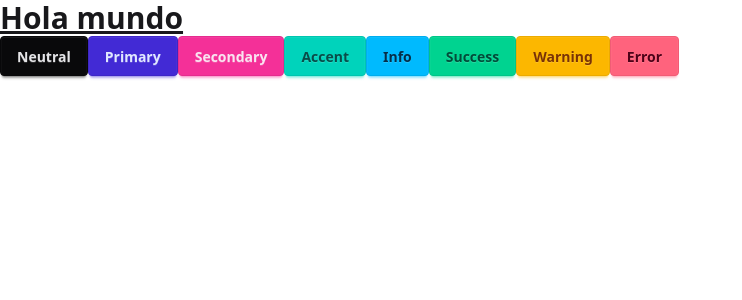
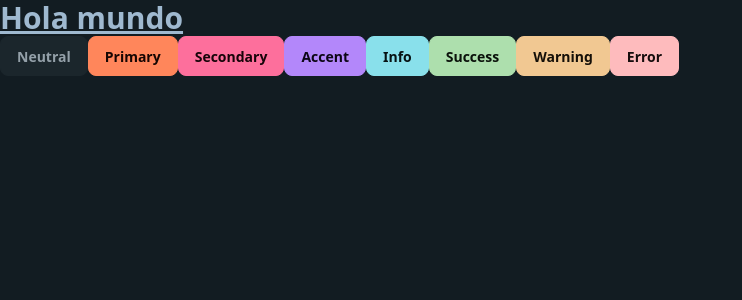
Before and after one commit to JenniArabel/CountryApp, an Angular app in the folder countryApp/: page / in a window 1280 px wide. Shown: the top 300 px of the page, without its empty margins (0-742 px from the left). Built offline with nearby package versions, Linux system fonts and the light colour scheme.

Commit message:
Adding Sunset Theme from DaisyUI

```diff
--- a/countryApp/src/index.html
+++ b/countryApp/src/index.html
@@ -1,5 +1,5 @@
 <!doctype html>
-<html lang="en">
+<html lang="en" data-theme="sunset">
 <head>
   <meta charset="utf-8">
   <title>CountryApp</title>
--- a/countryApp/src/styles.css
+++ b/countryApp/src/styles.css
@@ -1,3 +1,5 @@
 /* You can add global styles to this file, and also import other style files */
 @import "tailwindcss";
-@plugin "daisyui";
+@plugin "daisyui" {
+  themes: light --default, dark --prefersdark, sunset;
+}
```
